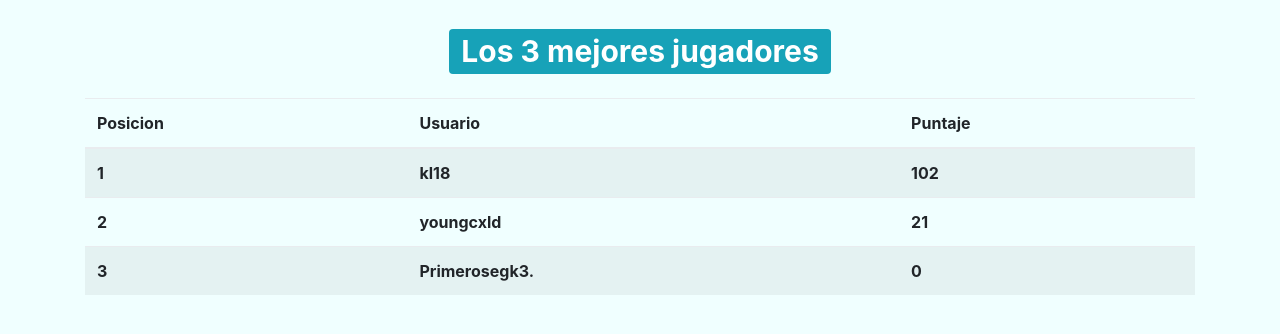
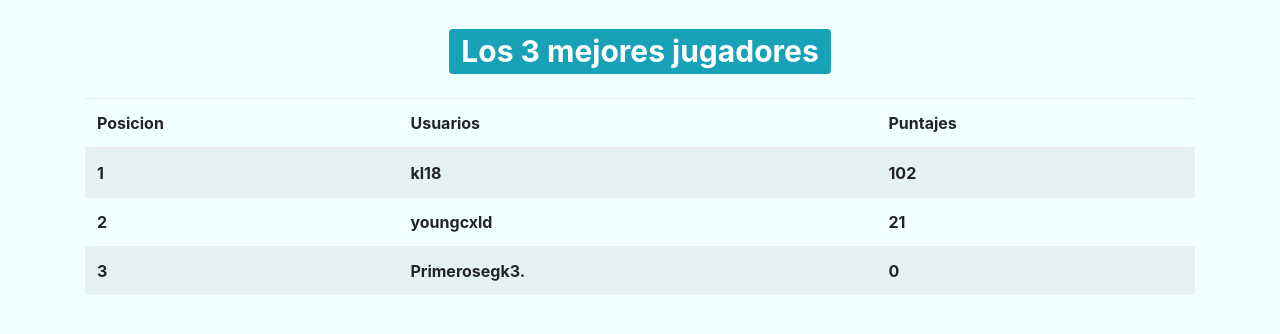
Before and after one commit to SebastianAlejandro7/AppQuiz, a Django app: page /tablero/ in a window 1280 px wide. Shown: the top 334 px of the page. Run offline with Django 3.2, Linux system fonts and the light colour scheme; data comes from the database, SQL or seed files in the repository; lists and menus that the app fills with data are empty; some libraries are stand-ins or nearby versions.

Commit message:
Update tablero.html

```diff
--- a/Aplicativo/template/play/tablero.html
+++ b/Aplicativo/template/play/tablero.html
@@ -22,8 +22,8 @@
 		<thead>
 			<tr>
 				<th>Posicion</th>
-				<th>Usuario</th>
-				<th>Puntaje</th>
+				<th>Usuarios</th>
+				<th>Puntajes</th>
 			</tr>
 		</thead>
 		<tbody>
```
